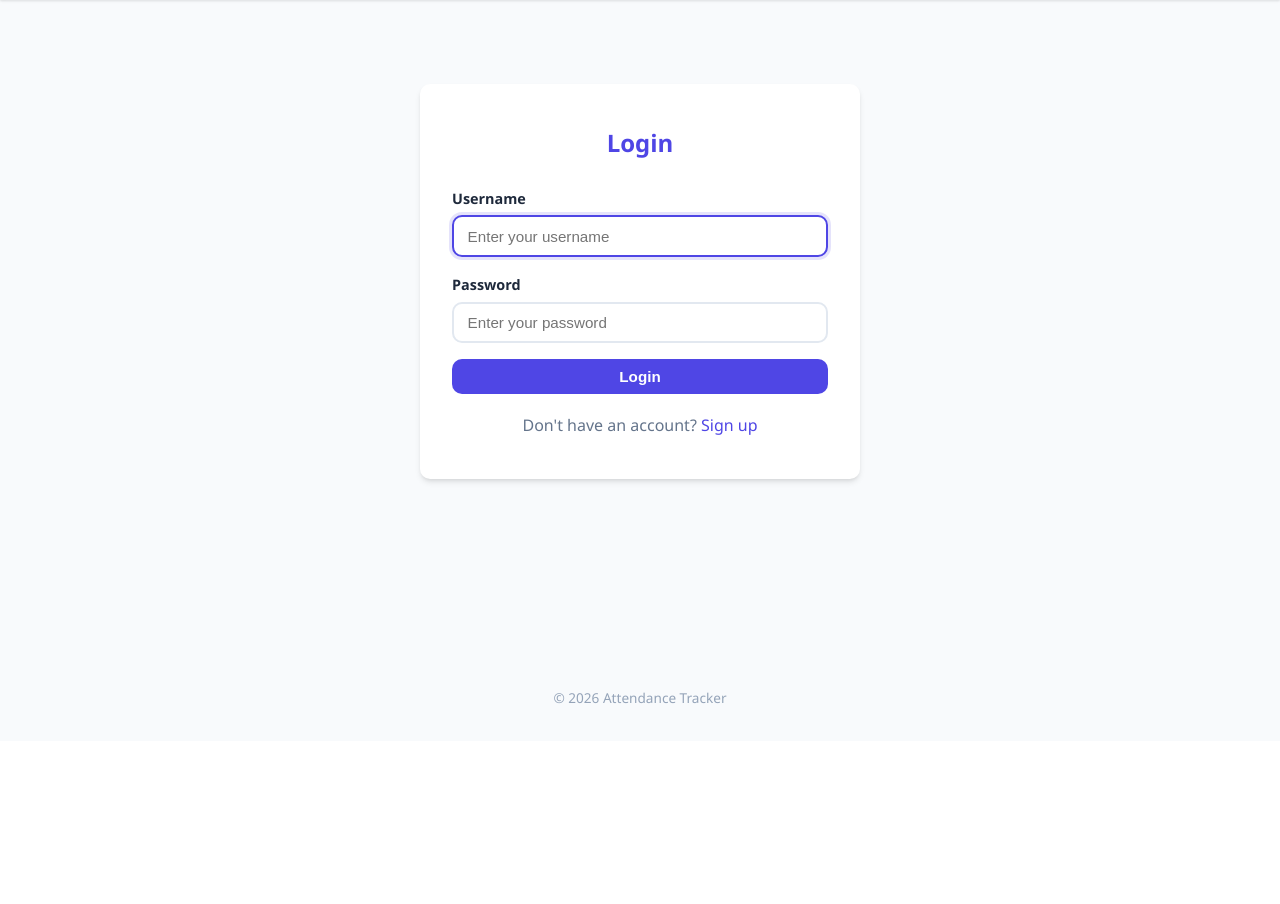
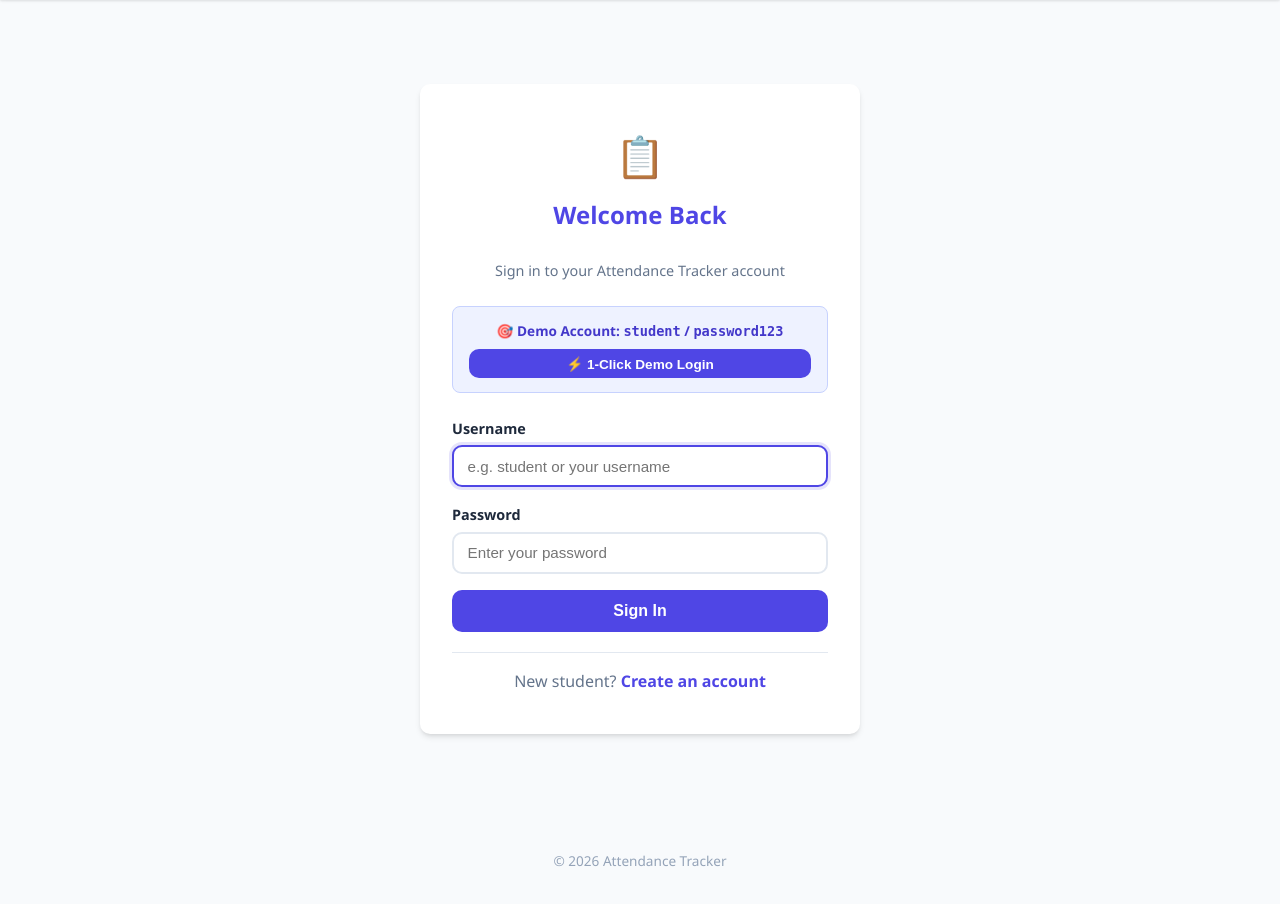
Before and after one commit to gattujayakrishna48-arch/Attendance-tracker, a Flask app: page /login in a window 1280 px wide. Shown: the part 59-963 px from the top of the page. Before the commit the page ends 763 px from the top, so only its background shows below. Run offline with Flask 3, Linux system fonts and the light colour scheme; data comes from the database, SQL or seed files in the repository; both versions use the stored data as it was after the commit; data that the repository does not hold is empty.

Commit message:
Fix login page with case-insensitive auth, 1-click demo login, persistent sessions, and pre-seeded database

```diff
--- a/app.py
+++ b/app.py
@@ -1,6 +1,8 @@
 import logging
 import os
+import shutil
 import sqlite3
+import tempfile
 import traceback
 from datetime import date, datetime, timedelta
 from functools import wraps
@@ -20,6 +22,15 @@ from werkzeug.security import check_password_hash, generate_password_hash
 
 app = Flask(__name__)
 app.secret_key = os.environ.get("SECRET_KEY", "dev-attendance-tracker-2026")
+
+# Durable session cookie configuration for local and cloud deployments
+app.config.update(
+    SESSION_COOKIE_NAME="attendance_session",
+    SESSION_COOKIE_HTTPONLY=True,
+    SESSION_COOKIE_SAMESITE="Lax",
+    SESSION_COOKIE_SECURE=False,
+    PERMANENT_SESSION_LIFETIME=timedelta(days=30),
+)
 
 logging.basicConfig(level=logging.INFO, format="%(asctime)s [%(levelname)s] %(message)s")
 
@@ -104,8 +115,6 @@ DEFAULT_TIMETABLE_ENTRIES = [
 # Database helpers
 # ---------------------------------------------------------------------------
 
-import tempfile
-
 def get_db_path():
     """Return a safe writable SQLite database path for local or serverless environments."""
     env_path = os.environ.get("DATABASE_PATH")
@@ -113,7 +122,6 @@ def get_db_path():
         return env_path
 
     # On Vercel and AWS Lambda, the root deployment directory is read-only (/var/task).
-    # tempfile.gettempdir() resolves to /tmp on Linux/Vercel and system temp on other OS.
     is_serverless = (
         bool(os.environ.get("VERCEL"))
         or bool(os.environ.get("AWS_LAMBDA_FUNCTION_NAME"))
@@ -121,7 +129,17 @@ def get_db_path():
     )
 
     if is_serverless:
-        return os.path.join(tempfile.gettempdir(), "attendance.db")
+        tmp_db = os.path.join(tempfile.gettempdir(), "attendance.db")
+        # Initialize /tmp database from bundled seed.db if not yet copied
+        if not os.path.exists(tmp_db):
+            seed_file = os.path.join(os.path.dirname(os.path.abspath(__file__)), "seed.db")
+            if os.path.exists(seed_file):
+                try:
+                    shutil.copyfile(seed_file, tmp_db)
+                    app.logger.info("Initialized %s from seed.db", tmp_db)
+                except Exception as e:
+                    app.logger.warning("Could not copy seed.db: %s", e)
+        return tmp_db
 
     # Try local instance_path first; if read-only, fallback to temp directory
     try:
@@ -213,16 +231,21 @@ def ensure_db():
         if not table_check:
             init_db()
 
-        user_count = db.execute("SELECT COUNT(*) AS c FROM users").fetchone()["c"]
-        if user_count == 0:
+        # Always guarantee default 'student' account exists
+        student_user = db.execute(
+            "SELECT id FROM users WHERE LOWER(username) = 'student'"
+        ).fetchone()
+        if not student_user:
             db.execute(
-                "INSERT INTO users (username, password_hash) VALUES (?, ?)",
+                "INSERT OR REPLACE INTO users (username, password_hash) VALUES (?, ?)",
                 ("student", generate_password_hash("password123")),
             )
             db.commit()
-            demo_user = db.execute("SELECT id FROM users WHERE username = 'student'").fetchone()
-            if demo_user:
-                seed_default_for_user(demo_user["id"], db)
+            student_user = db.execute(
+                "SELECT id FROM users WHERE LOWER(username) = 'student'"
+            ).fetchone()
+            if student_user:
+                seed_default_for_user(student_user["id"], db)
     except Exception as e:
         app.logger.error("Error in ensure_db: %s", e, exc_info=True)
 
@@ -340,24 +363,58 @@ def signup():
 
 @app.route("/login", methods=["GET", "POST"])
 def login():
+    # If already authenticated, redirect straight to dashboard
+    if "user_id" in session:
+        return redirect(url_for("dashboard"))
+
     if request.method == "POST":
         username = request.form.get("username", "").strip()
         password = request.form.get("password", "")
+
+        if not username or not password:
+            flash("Please enter both username and password.", "warning")
+            return render_template("login.html")
+
         db = get_db()
+        # Case-insensitive username lookup
         user = db.execute(
-            "SELECT * FROM users WHERE username = ?", (username,)
+            "SELECT * FROM users WHERE LOWER(username) = LOWER(?)", (username,)
         ).fetchone()
 
         if user is None or not check_password_hash(user["password_hash"], password):
-            flash("Invalid username or password.", "danger")
+            flash("Invalid username or password. Please check your credentials.", "danger")
         else:
             session.clear()
+            session.permanent = True
             session["user_id"] = user["id"]
             session["username"] = user["username"]
-            flash(f"Welcome, {user['username']}!", "success")
+            flash(f"Welcome back, {user['username']}!", "success")
             return redirect(url_for("dashboard"))
 
     return render_template("login.html")
+
+
+@app.route("/demo-login", methods=["GET", "POST"])
+def demo_login():
+    """1-Click login for the demo student account."""
+    db = get_db()
+    user = db.execute("SELECT * FROM users WHERE LOWER(username) = 'student'").fetchone()
+    if not user:
+        db.execute(
+            "INSERT OR REPLACE INTO users (username, password_hash) VALUES (?, ?)",
+            ("student", generate_password_hash("password123")),
+        )
+        db.commit()
+        user = db.execute("SELECT * FROM users WHERE LOWER(username) = 'student'").fetchone()
+        if user:
+            seed_default_for_user(user["id"], db)
+
+    session.clear()
+    session.permanent = True
+    session["user_id"] = user["id"]
+    session["username"] = user["username"]
+    flash("Signed in successfully as Demo Student!", "success")
+    return redirect(url_for("dashboard"))
 
 
 @app.route("/logout")
--- a/templates/login.html
+++ b/templates/login.html
@@ -3,20 +3,44 @@
 
 {% block content %}
 <div class="auth-card">
-    <h2>Login</h2>
+    <div style="text-align: center; margin-bottom: 1.5rem;">
+        <span style="font-size: 2.5rem;">📋</span>
+        <h2 style="margin-top: .5rem; color: var(--clr-primary);">Welcome Back</h2>
+        <p class="text-muted" style="font-size: .9rem;">Sign in to your Attendance Tracker account</p>
+    </div>
+
+    <!-- Quick Demo Login Banner -->
+    <div style="background: #eef2ff; border: 1px solid #c7d2fe; border-radius: 8px; padding: .85rem 1rem; margin-bottom: 1.5rem; text-align: center;">
+        <div style="font-size: .85rem; color: #4338ca; font-weight: 600; margin-bottom: .4rem;">
+            🎯 Demo Account: <code>student</code> / <code>password123</code>
+        </div>
+        <form method="POST" action="{{ url_for('demo_login') }}" style="margin: 0;">
+            <button type="submit" class="btn btn-sm btn-primary" style="width: 100%; font-size: .85rem; padding: .4rem;">
+                ⚡ 1-Click Demo Login
+            </button>
+        </form>
+    </div>
+
     <form method="POST" action="{{ url_for('login') }}">
         <div class="form-group">
             <label for="username">Username</label>
             <input type="text" id="username" name="username" required autofocus
-                   placeholder="Enter your username">
+                   placeholder="e.g. student or your username" autocomplete="username">
         </div>
         <div class="form-group">
             <label for="password">Password</label>
             <input type="password" id="password" name="password" required
-                   placeholder="Enter your password">
+                   placeholder="Enter your password" autocomplete="current-password">
         </div>
-        <button type="submit" class="btn btn-primary btn-block">Login</button>
+        <button type="submit" class="btn btn-primary btn-block" style="padding: .75rem; font-size: 1rem;">
+            Sign In
+        </button>
     </form>
-    <p class="auth-footer">Don't have an account? <a href="{{ url_for('signup') }}">Sign up</a></p>
+
+    <div style="margin-top: 1.25rem; text-align: center; border-top: 1px solid #e2e8f0; padding-top: 1rem;">
+        <p class="auth-footer" style="margin: 0;">
+            New student? <a href="{{ url_for('signup') }}" style="font-weight: 600;">Create an account</a>
+        </p>
+    </div>
 </div>
 {% endblock %}
```
Also changed, not shown: seed.db (added), vercel.json, 1 other file.
